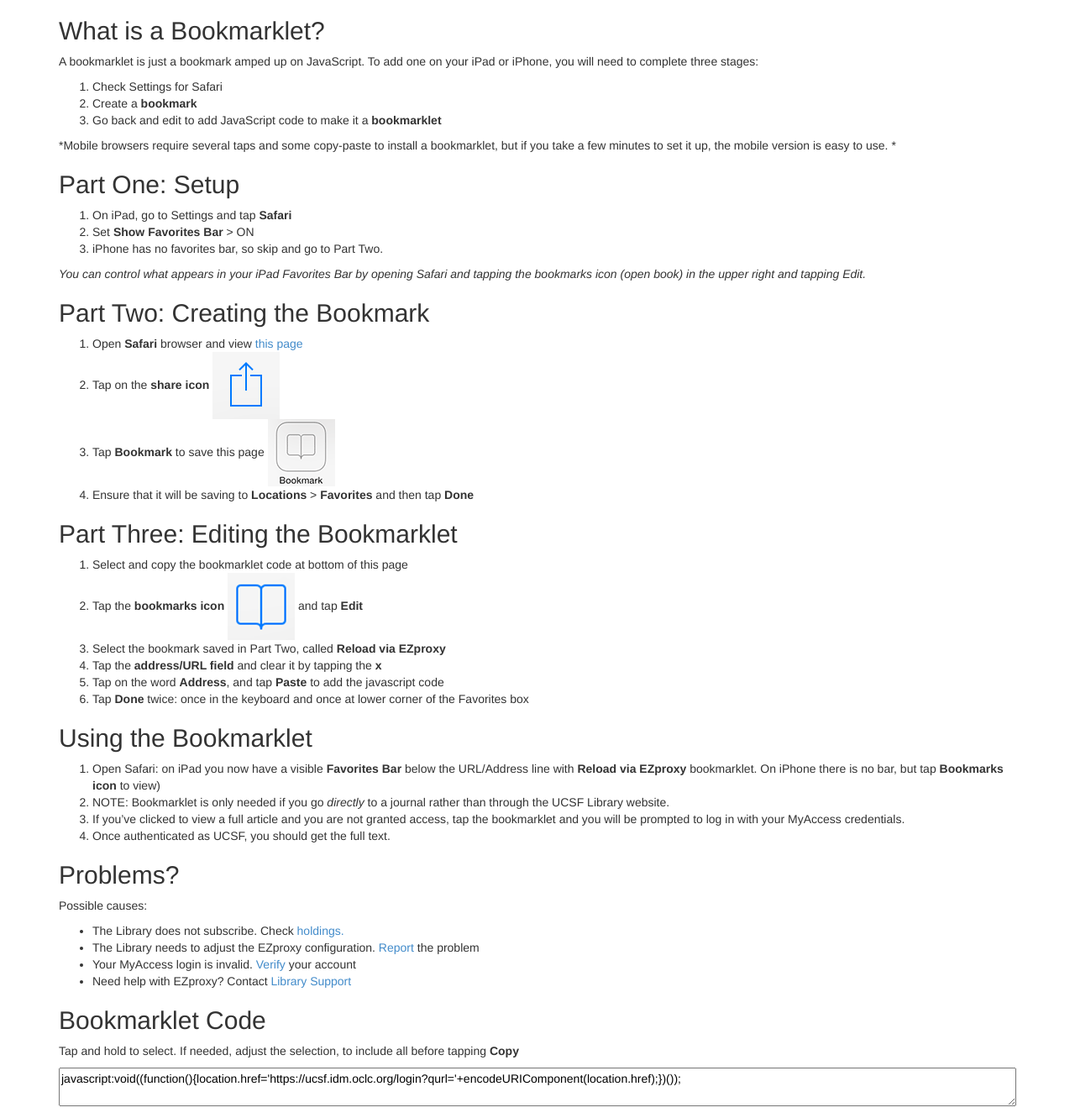
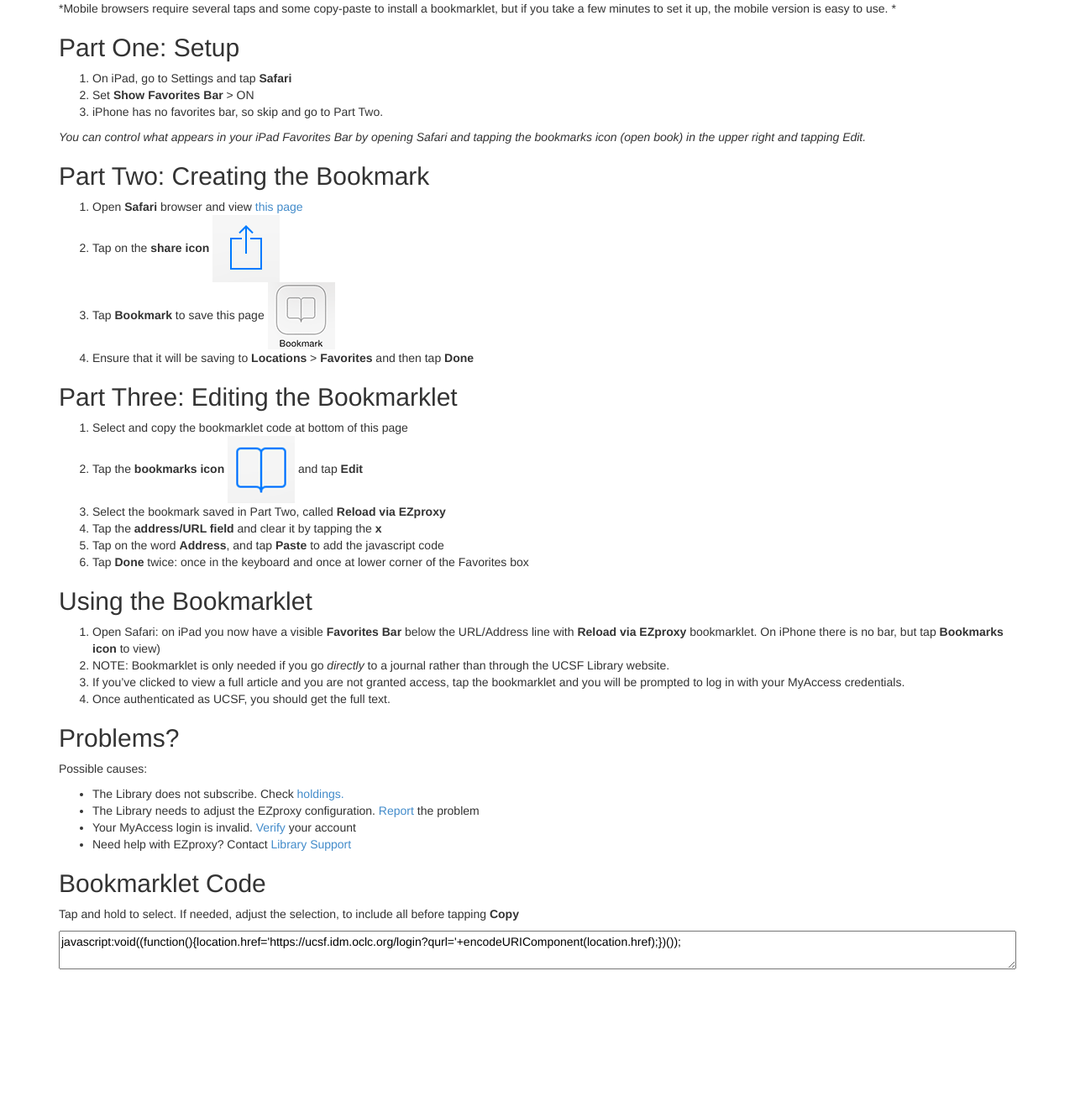
Before and after one commit to ucsf-ckm/bookmarklet, a Jekyll site: the page built from index.md, in a window 1280 px wide. Shown: the whole page at 84% size. Built offline with Jekyll 4.4.1, drawn with Linux system fonts in a browser that asks for light colours; after the commit the page ends 1168 px from its top, so only the background shows below that.

Commit message:
removed explanation text

```diff
--- a/index.md
+++ b/index.md
@@ -2,13 +2,6 @@
 layout: default
 title: Reload via EZproxy
 ---
-## What is a Bookmarklet?
-A bookmarklet is just a bookmark amped up on JavaScript. To add one on your iPad or iPhone, you will need to complete three stages:
-
-1. Check Settings for Safari
-2. Create a **bookmark**
-3. Go back and edit to add JavaScript code to make it a **bookmarklet**
-
 *Mobile browsers require several taps and some copy-paste to install a bookmarklet, but if you take a few minutes to set it up, the mobile version is easy to use. *
 
 ## Part One: Setup
```
